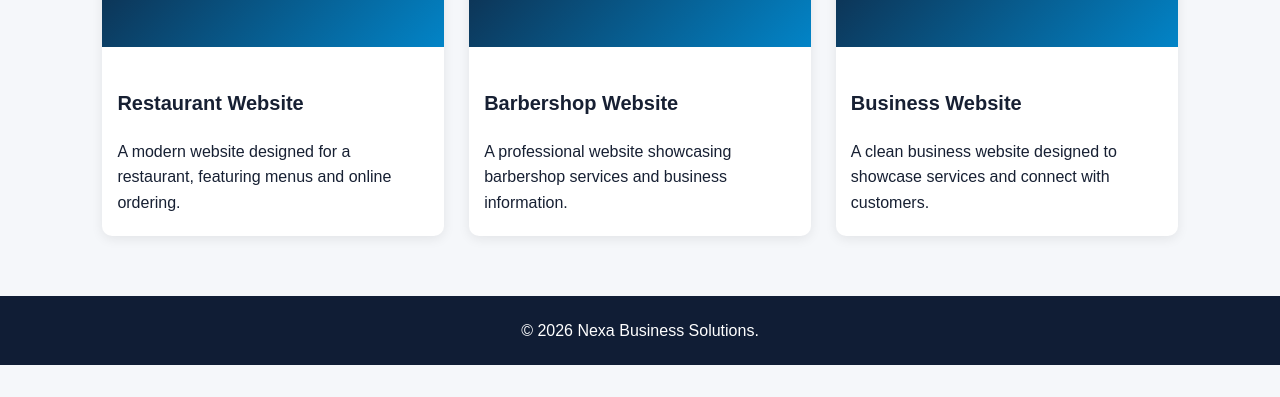
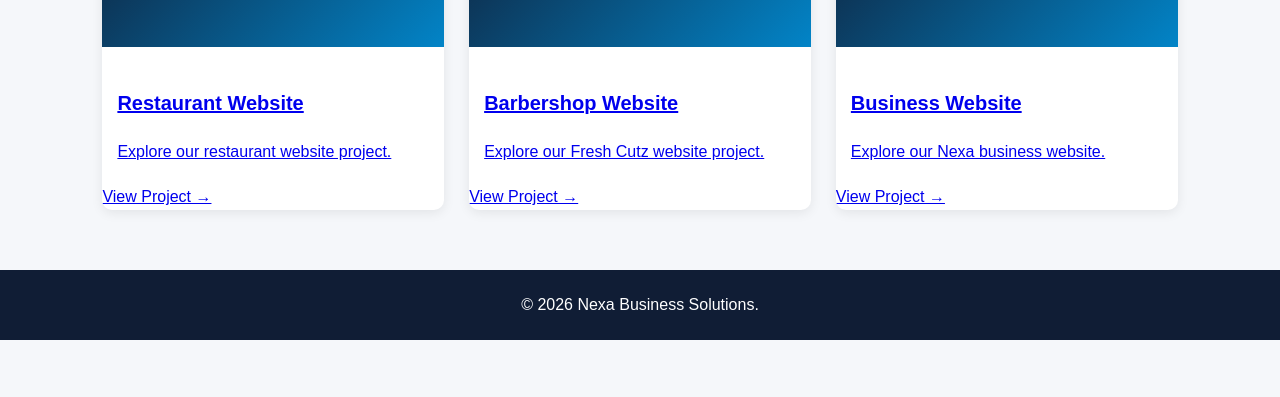
Before and after one commit to ojimpete11-max/Nexa-business-website-, a plain HTML site: page portfolio.html in a window 1280 px wide. Shown: the part 403-800 px from the top of the page. Drawn offline with Linux system fonts and the light colour scheme.

Commit message:
Revise portfolio project details and links
Updated project descriptions and added links for portfolio items.

```diff
--- a/portfolio.html
+++ b/portfolio.html
@@ -26,31 +26,35 @@
 <main class="page-content">
 
     <h1>Our Portfolio</h1>
-
     <p>Explore some of our previous projects.</p>
 
     <div class="portfolio-grid">
 
-        <div class="portfolio-card">
+        <a href="https://ojimpete11-max.github.io/Restaurant"
+           class="portfolio-card">
+
             <div class="project-image">01</div>
             <h2>Restaurant Website</h2>
-            <p>A modern website designed for a restaurant,
-            featuring menus and online ordering.</p>
-        </div>
+            <p>Explore our restaurant website project.</p>
+            <span>View Project →</span>
+        </a>
 
-        <div class="portfolio-card">
+        <a href="https://ojimpete11-max.github.io/fresh-cutz"
+           class="portfolio-card">
+
             <div class="project-image">02</div>
             <h2>Barbershop Website</h2>
-            <p>A professional website showcasing
-            barbershop services and business information.</p>
-        </div>
+            <p>Explore our Fresh Cutz website project.</p>
+            <span>View Project →</span>
+        </a>
 
-        <div class="portfolio-card">
+        <a href="index.html" class="portfolio-card">
+
             <div class="project-image">03</div>
             <h2>Business Website</h2>
-            <p>A clean business website designed to
-            showcase services and connect with customers.</p>
-        </div>
+            <p>Explore our Nexa business website.</p>
+            <span>View Project →</span>
+        </a>
 
     </div>
 
```
